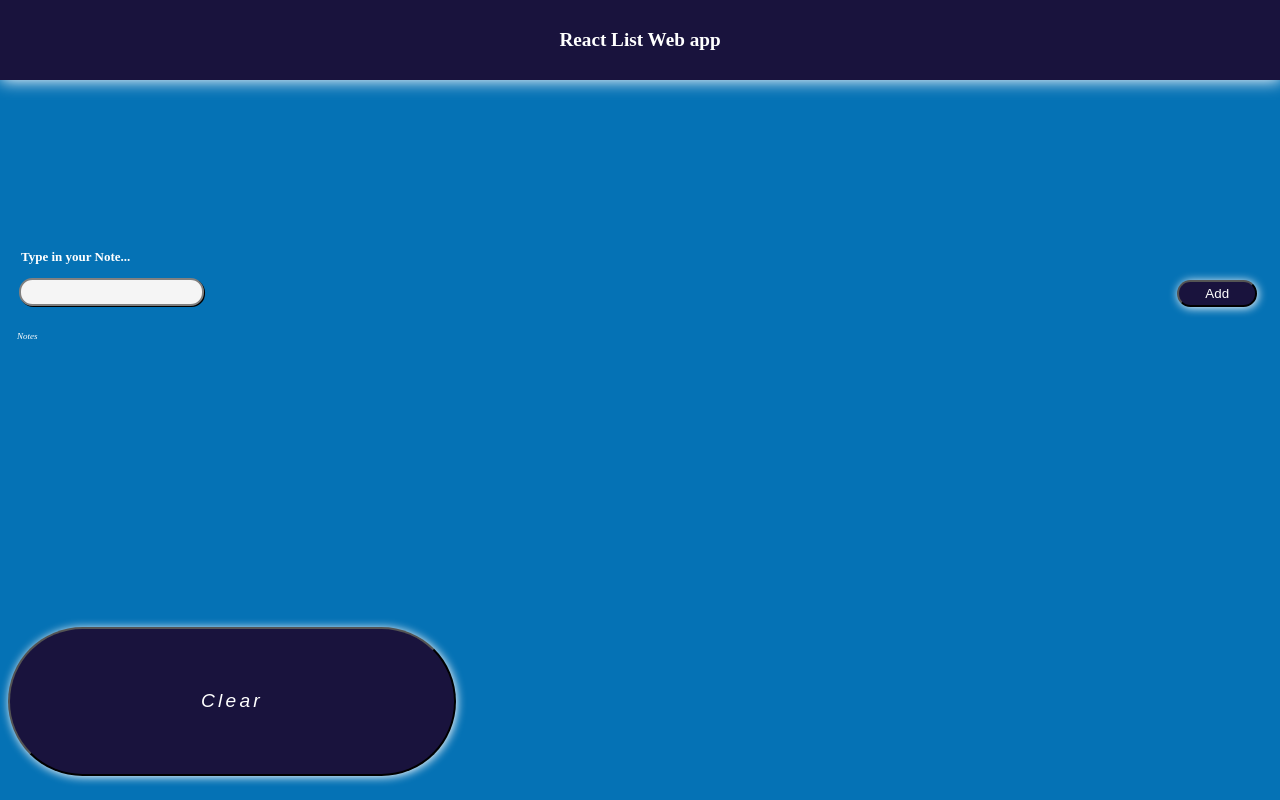
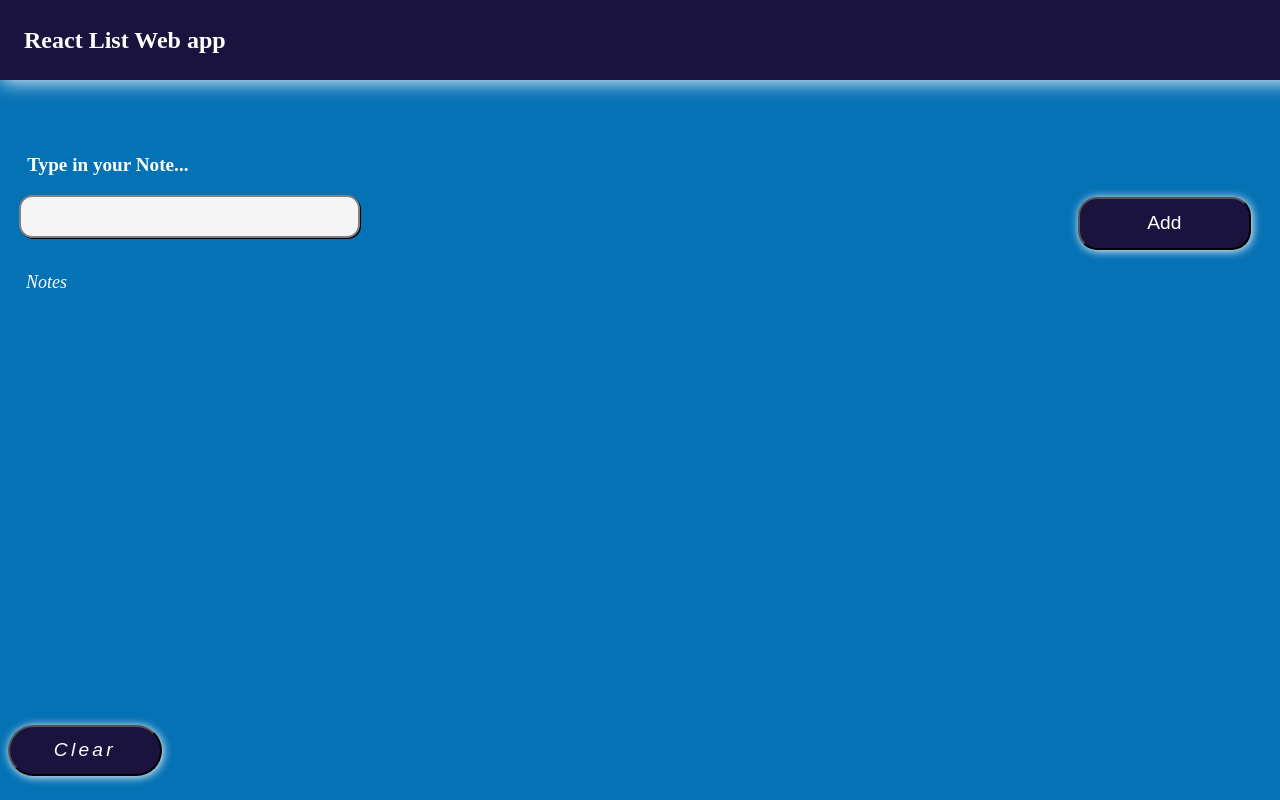
Before and after one commit to Cimorexave/react-list, a React (Create React App) app: page / in a window 1280 px wide. Built offline with nearby package versions, Linux system fonts and the light colour scheme.

Commit message:
updated and finished responsive design: tablet and laptop media screen added.

```diff
--- a/src/App.css
+++ b/src/App.css
@@ -40,3 +40,17 @@ body {
     background-color:  rgb(25, 19, 61);
     color: white;
 }
+
+@media screen and (min-width: 767px) {
+    .header {
+        justify-content: left;
+        padding-left: 1em;
+        font-size: x-large;
+    }
+    .clearBtn {
+        width: 8em;
+    }
+    .inputField {
+        margin-top: 10%;
+    }
+}
--- a/src/components/input.css
+++ b/src/components/input.css
@@ -29,3 +29,17 @@ p {
     background-color:  rgb(25, 19, 61);
     color: white;
 }
+@media screen and (min-width: 767px) {
+    .addBtn {
+        width: 9em;
+        height: 5ch;
+        font-size: larger;
+    }
+    .textField {
+        width: 25em;
+        height: 5ch;
+    }
+    p {
+        font-size: larger;
+    }
+}
--- a/src/components/list.css
+++ b/src/components/list.css
@@ -12,3 +12,12 @@
     font-style: italic;
     color: white;
 }
+@media screen and (min-width: 767px) {
+    .title {
+        font-size: large;
+    }
+    .item {
+        font-size: large;
+        padding: 3.5%;
+    }
+}
```
